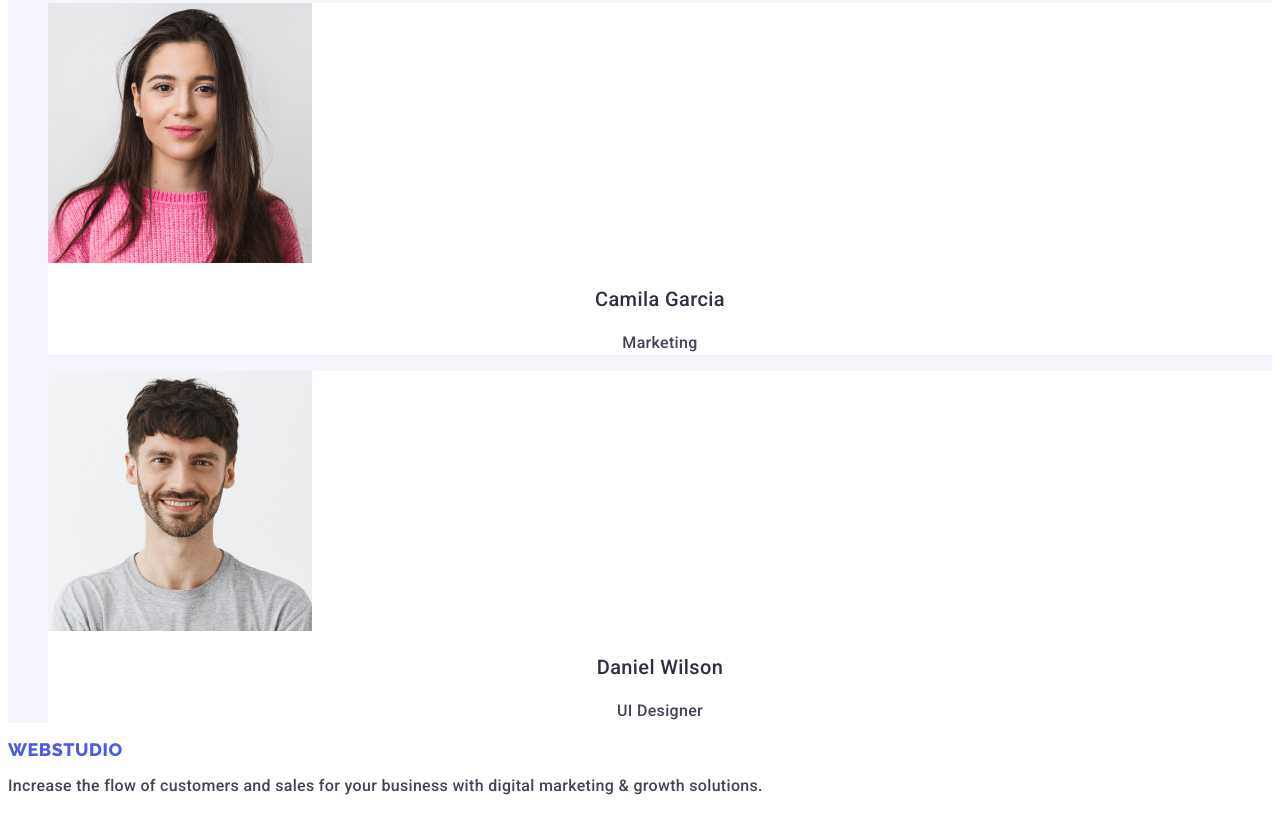
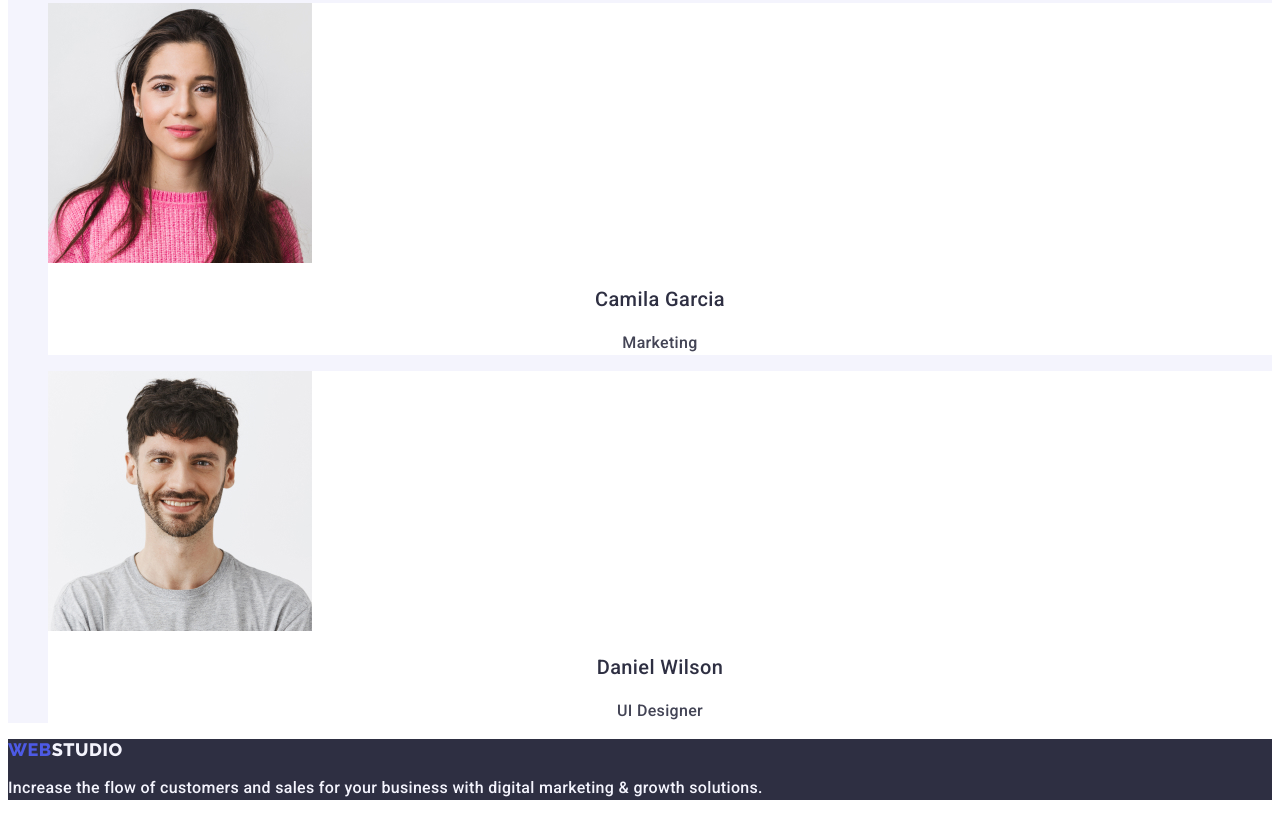
Before and after one commit to YLiubov/goit-markup-hw-02, a plain HTML site: page index.html in a window 1280 px wide. Shown: the part 2560-3376 px from the top of the page. Drawn offline with Linux system fonts and the light colour scheme.

Commit message:
footer style

```diff
--- a/css/styles.css
+++ b/css/styles.css
@@ -169,3 +169,19 @@ color: var(--color-slate);
 .team-item {
 	background-color: var(--color-white);
 }
+
+/*
+========= footer style =========
+*/
+
+
+.footer {
+	background-color: var(--color-navy-blue);
+}
+.logo-footer {
+	color: var(--color-cloud);
+}
+.footer-desc {
+	line-height: 1.5;
+	color: var(--color-cloud);
+}
--- a/index.html
+++ b/index.html
@@ -162,11 +162,9 @@
 			</section>
 		</main>
 		<!-- footer -->
-		<footer>
-			<nav>
-				<a class="logo link" href="./index.html">Web<span>Studio</span></a>
-			</nav>
-			<p>
+		<footer class="footer">
+				<a class="logo link" href="./index.html">Web<span class="logo-footer">Studio</span></a>
+			<p class="footer-desc">
 				Increase the flow of customers and sales for your business with digital
 				marketing & growth solutions.
 			</p>
```
